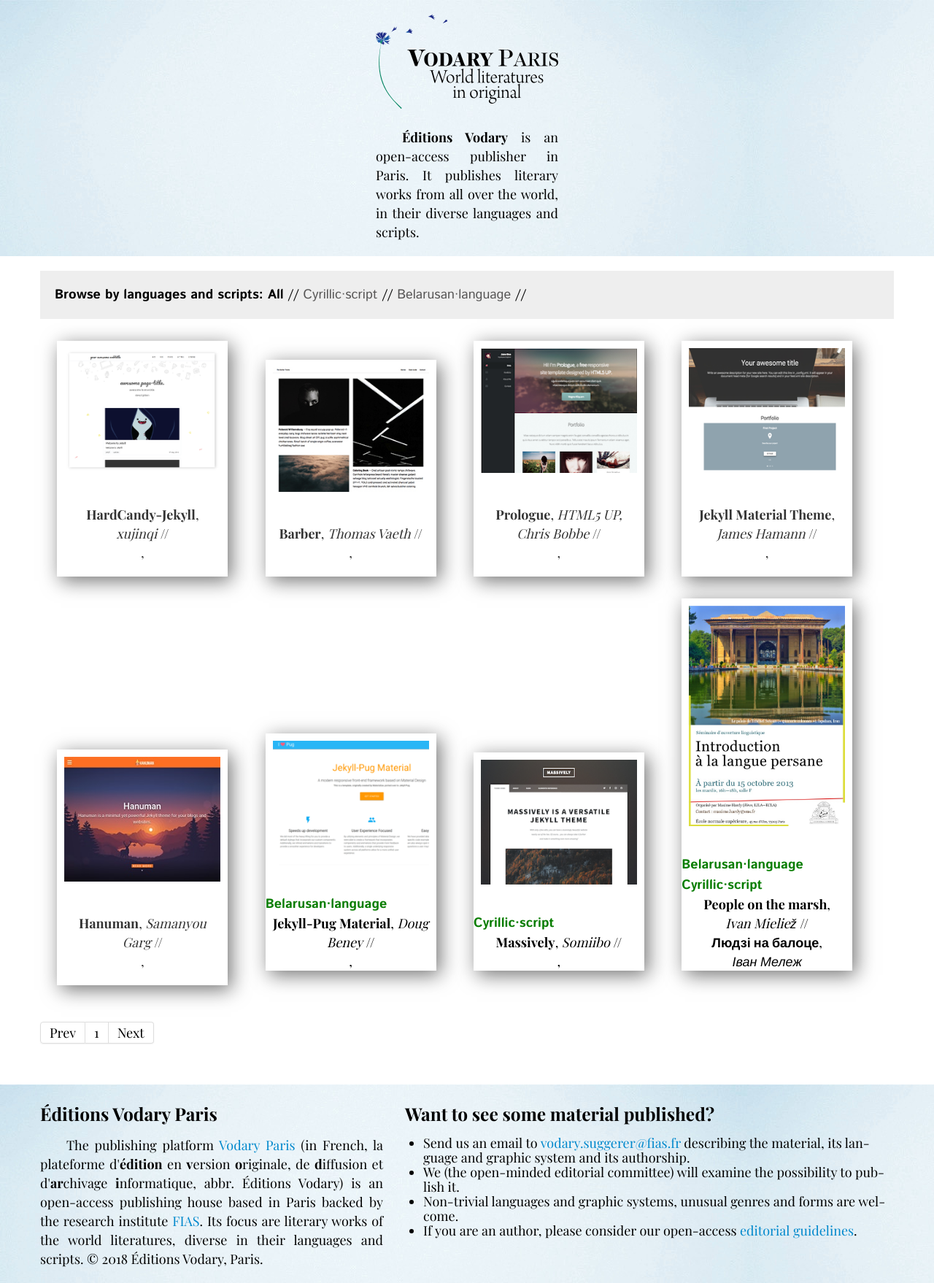
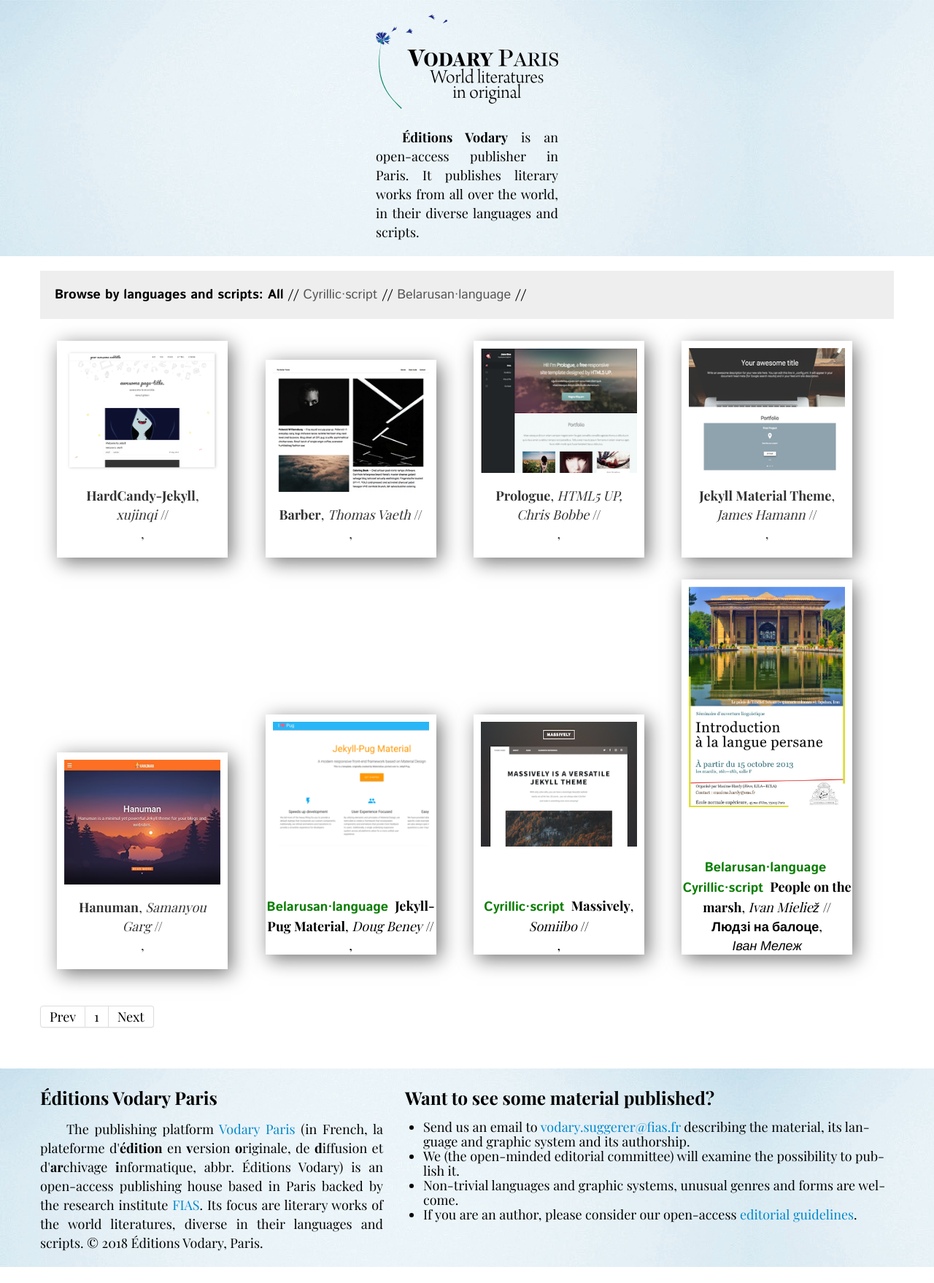
Before and after one commit to mlare/vodary, a Jekyll site: the page built from index.html, in a window 1280 px wide. Shown: the whole page at 73% size. Built offline with Jekyll 4.4.1, drawn with Linux system fonts in a browser that asks for light colours; some web fonts are replaced; Markdown is read by kramdown in place of the engine named in the settings; the list of posts is cut into pages by our own code; after the commit the page ends 1736 px from its top, so only the background shows below that.

Commit message:
Update postwidget.html

```diff
--- a/_includes/postwidget.html
+++ b/_includes/postwidget.html
@@ -1,7 +1,7 @@
 
 <div class="item-image"><img src="/thumbnails/{{ post.thumbnail }}"></div>
+<div class="item-name">
 {% if post.tags %}{% for tag in post.tags %}{% capture tag_name %}{{ tag }}{% endcapture %}
 <a style="text-decoration:none;"; href="/tag/{{ tag_name }}"  class="tagged"><nobr>{{ tag_name }}</nobr></a>&nbsp;{% endfor %}{% endif %}
-<br>
-<div class="item-name"><strong>{{ post.title }}</strong>, <i font-family:serif;>{{ post.author }}</i> //<br><strong>{{ post.ortitle }}</strong>, <i font-family:serif;>{{ post.orauthor }}</i>
+<strong>{{ post.title }}</strong>, <i font-family:serif;>{{ post.author }}</i> //<br><strong>{{ post.ortitle }}</strong>, <i font-family:serif;>{{ post.orauthor }}</i>
 </div>
```
